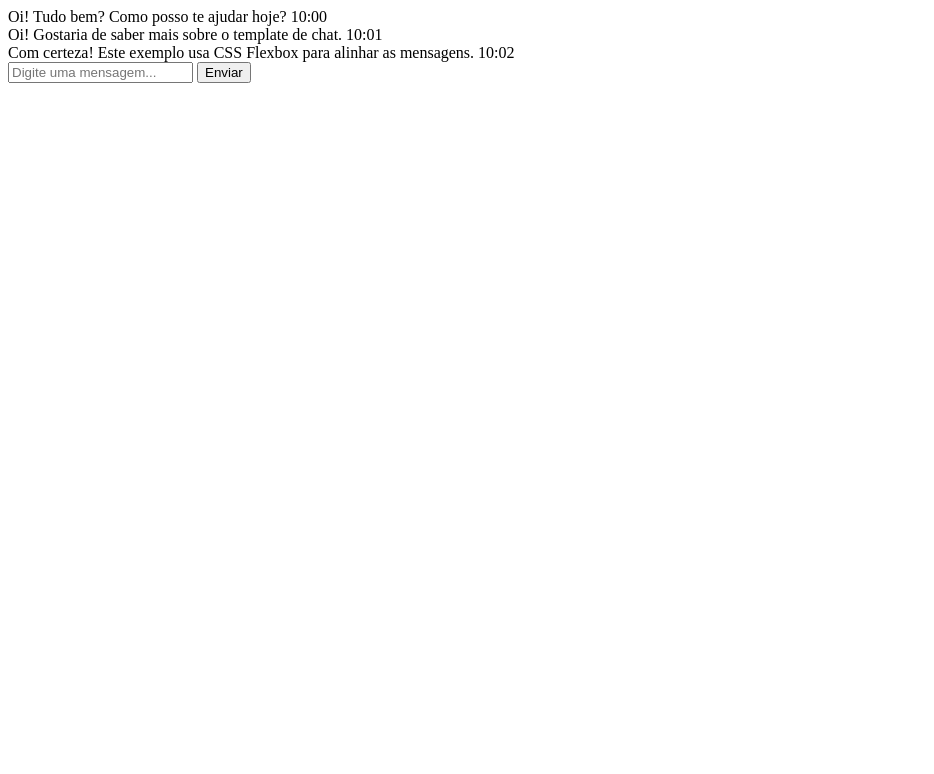
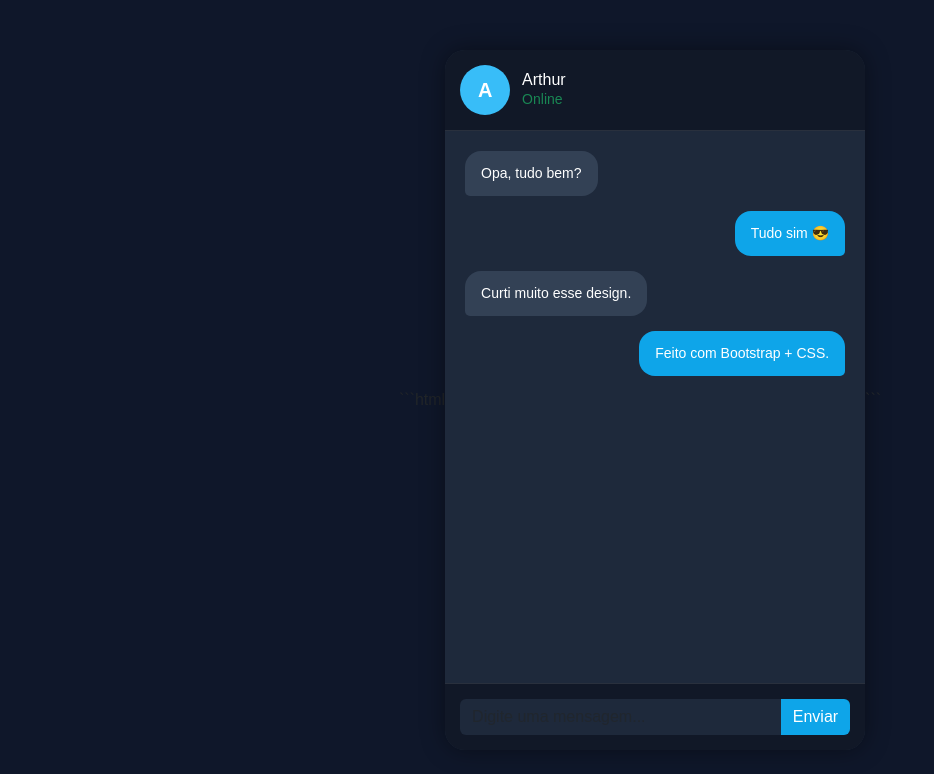
Before and after one commit to Edd-junior/Compra-Segura, a plain HTML site: page index.html in a window 1280 px wide. Shown: the whole page, without its empty margins (0-934 px from the left). Drawn offline with nearby package versions, Linux system fonts and the light colour scheme.

Commit message:
Update index.html
Fiz um design de chat com html e bootstrap

````diff
--- a/index.html
+++ b/index.html
@@ -1,34 +1,171 @@
+```html
 <!DOCTYPE html>
-<html lang="pt-br">
+<html lang="pt-BR">
 <head>
-    <meta charset="UTF-8">
-    <title>Meu Chat</title>
-    <!-- Linha que importa o CSS -->
-    <link rel="stylesheet" href="style.css">
+  <meta charset="UTF-8" />
+  <meta name="viewport" content="width=device-width, initial-scale=1.0"/>
+  <title>Chat Bootstrap</title>
+
+  <!-- Bootstrap CSS -->
+  <link
+    href="https://cdn.jsdelivr.net/npm/bootstrap@5.3.3/dist/css/bootstrap.min.css"
+    rel="stylesheet"
+  />
+
+  <style>
+    body{
+      background:#0f172a;
+      height:100vh;
+      display:flex;
+      justify-content:center;
+      align-items:center;
+      font-family:Arial, sans-serif;
+    }
+
+    .chat-container{
+      width:420px;
+      height:700px;
+      background:#1e293b;
+      border-radius:20px;
+      overflow:hidden;
+      box-shadow:0 0 25px rgba(0,0,0,0.4);
+      display:flex;
+      flex-direction:column;
+    }
+
+    .chat-header{
+      background:#111827;
+      padding:15px;
+      color:white;
+      display:flex;
+      align-items:center;
+      gap:12px;
+      border-bottom:1px solid rgba(255,255,255,0.1);
+    }
+
+    .avatar{
+      width:50px;
+      height:50px;
+      border-radius:50%;
+      background:#38bdf8;
+      display:flex;
+      justify-content:center;
+      align-items:center;
+      font-weight:bold;
+      color:white;
+      font-size:20px;
+    }
+
+    .chat-messages{
+      flex:1;
+      padding:20px;
+      overflow-y:auto;
+      display:flex;
+      flex-direction:column;
+      gap:15px;
+    }
+
+    .message{
+      max-width:75%;
+      padding:12px 16px;
+      border-radius:16px;
+      color:white;
+      font-size:14px;
+    }
+
+    .received{
+      background:#334155;
+      align-self:flex-start;
+      border-bottom-left-radius:5px;
+    }
+
+    .sent{
+      background:#0ea5e9;
+      align-self:flex-end;
+      border-bottom-right-radius:5px;
+    }
+
+    .chat-input{
+      padding:15px;
+      background:#111827;
+      border-top:1px solid rgba(255,255,255,0.1);
+    }
+
+    .form-control{
+      background:#1e293b;
+      border:none;
+      color:white;
+    }
+
+    .form-control:focus{
+      background:#1e293b;
+      color:white;
+      box-shadow:none;
+    }
+
+    .btn-send{
+      background:#0ea5e9;
+      border:none;
+    }
+
+    .btn-send:hover{
+      background:#0284c7;
+    }
+  </style>
 </head>
 
 <body>
-    <div class="chat-container">
-        <div class="chat-messages">
-          <div class="message received">
-            Oi! Tudo bem? Como posso te ajudar hoje?
-            <span class="time">10:00</span>
-          </div>
-          <div class="message sent">
-            Oi! Gostaria de saber mais sobre o template de chat.
-            <span class="time">10:01</span>
-          </div>
-          <div class="message received">
-            Com certeza! Este exemplo usa CSS Flexbox para alinhar as mensagens.
-            <span class="time">10:02</span>
-          </div>
-        </div>
 
-        <div class="chat-input">
-          <input type="text" placeholder="Digite uma mensagem...">
-          <button>Enviar</button>
-        </div>
+  <div class="chat-container">
+
+    <!-- Header -->
+    <div class="chat-header">
+      <div class="avatar">A</div>
+
+      <div>
+        <h6 class="m-0">Arthur</h6>
+        <small class="text-success">Online</small>
       </div>
+    </div>
+
+    <!-- Mensagens -->
+    <div class="chat-messages">
+
+      <div class="message received">
+        Opa, tudo bem?
+      </div>
+
+      <div class="message sent">
+        Tudo sim 😎
+      </div>
+
+      <div class="message received">
+        Curti muito esse design.
+      </div>
+
+      <div class="message sent">
+        Feito com Bootstrap + CSS.
+      </div>
+
+    </div>
+
+    <!-- Input -->
+    <div class="chat-input">
+      <div class="input-group">
+        <input
+          type="text"
+          class="form-control"
+          placeholder="Digite uma mensagem..."
+        >
+
+        <button class="btn btn-send text-white">
+          Enviar
+        </button>
+      </div>
+    </div>
+
+  </div>
 
 </body>
 </html>
+```
````
